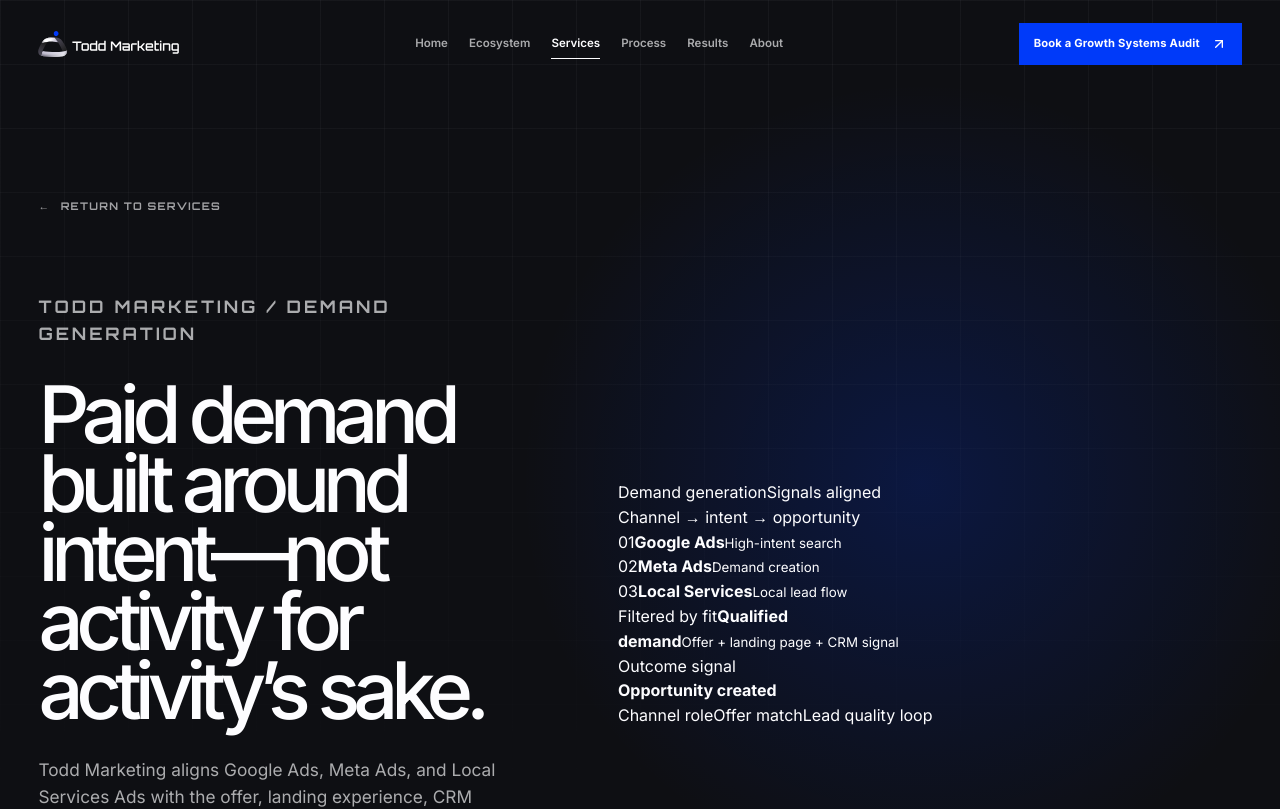
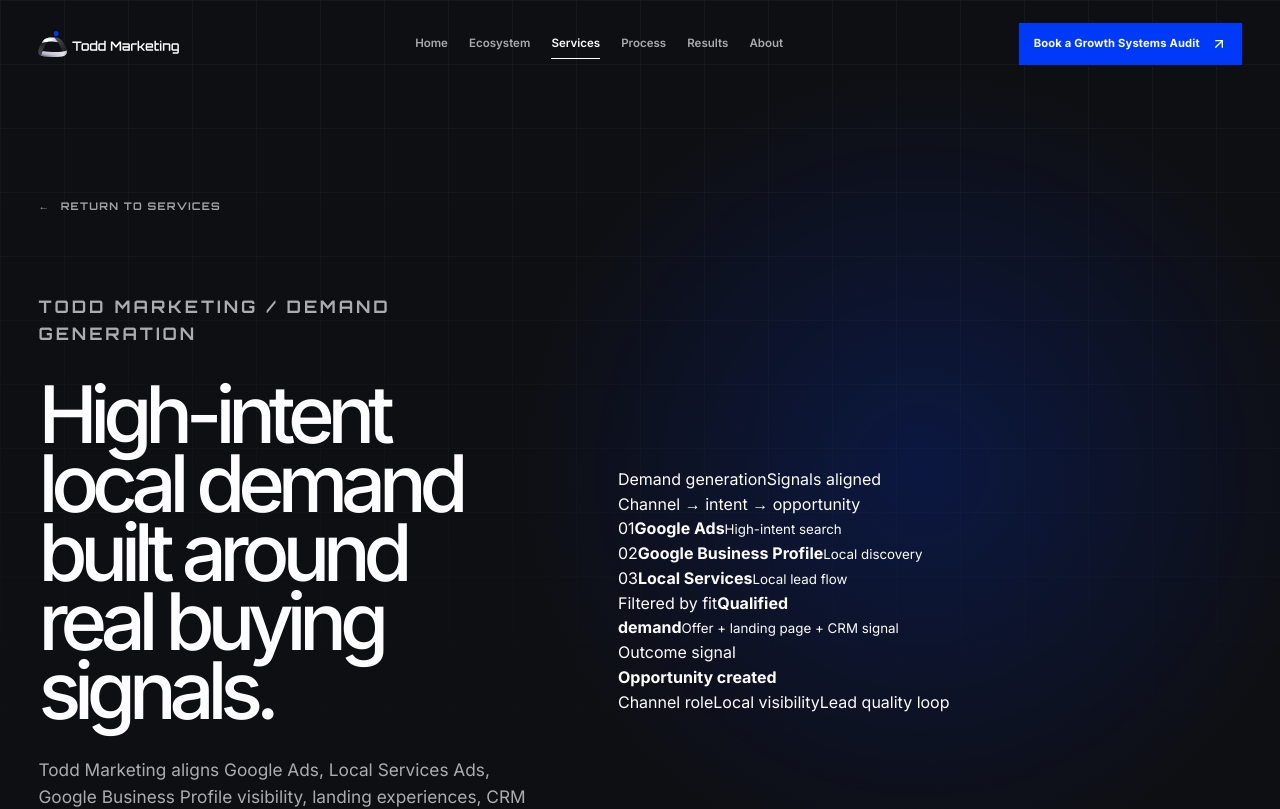
Before and after one commit to 064-breaks-stuff/Toddmarketing, a React (Vite) app: page /services/advertising in a window 1280 px wide. Shown: the top 809 px of the page. Built offline with nearby package versions, Linux system fonts and the light colour scheme.

Commit message:
eleventh push

```diff
--- a/src/components/brand/GrowthFlow.jsx
+++ b/src/components/brand/GrowthFlow.jsx
@@ -63,7 +63,7 @@
     <div
       className="opportunity-relay"
       role="img"
-      aria-label="Todd Marketing turns qualified demand from Google, Meta, and Local Services into a sales-ready opportunity through a connected growth system."
+      aria-label="Todd Marketing turns qualified demand from Google Search, Google Business Profile, and Local Services Ads into a sales-ready opportunity through a connected growth system."
     >
       <div className="opportunity-relay__grid" aria-hidden="true" />
       <div className="opportunity-relay__vignette" aria-hidden="true" />
@@ -92,12 +92,13 @@
           </h2>
 
           <p className="opportunity-relay__copy">
-            Google Search, Meta, and Local Services generate the initial signal.
+            Google Search, Google Business Profile, and Local Services create
+            the initial local signal.
           </p>
 
           <div className="opportunity-relay__tags">
-            <span>Google</span>
-            <span>Meta</span>
+            <span>Google Search</span>
+            <span>Google Business Profile</span>
             <span>Local Services</span>
           </div>
         </section>
@@ -117,7 +118,8 @@
           </h2>
 
           <p className="opportunity-relay__copy">
-            Conversion architecture, CRM intelligence, and automation work as one connected operating layer.
+            Conversion architecture, CRM intelligence, and automation work as
+            one connected operating layer.
           </p>
 
           <div className="opportunity-relay__tags">
--- a/src/components/home/ServiceShowcase.jsx
+++ b/src/components/home/ServiceShowcase.jsx
@@ -19,10 +19,10 @@
     number: '02',
     title: 'Demand Generation.',
     description:
-      'Paid demand built around intent—not activity for activity’s sake.',
+      'Local demand built around intent—not activity for activity’s sake.',
     items: [
       'Google Ads and search-intent capture',
-      'Meta acquisition and remarketing',
+      'Google Business Profile visibility support',
       'Local Services Ads and local lead flow'
     ],
     href: '/services/advertising',
@@ -71,7 +71,7 @@
         </div>
 
         <div className="service-showcase__source-node service-showcase__source-node--two">
-          Meta
+          GBP
         </div>
 
         <div className="service-showcase__source-node service-showcase__source-node--three">
--- a/src/components/home/SystemAccordion.jsx
+++ b/src/components/home/SystemAccordion.jsx
@@ -7,10 +7,10 @@
     title: 'Demand',
     label: 'Demand in',
     description:
-      'Create qualified attention through search, paid social, and local-service channels aligned to real buying intent.',
+      'Create qualified attention through Google Search, Google Business Profile, and local-service channels aligned to real buying intent.',
     detail:
       'Demand generation begins by aligning the offer, market, service area, and channel with the moment a buyer is actively looking for help.',
-    signals: ['Google Ads', 'Meta Ads', 'Local Services Ads'],
+    signals: ['Google Ads', 'Google Business Profile', 'Local Services Ads'],
     visual: 'demand'
   },
   {
--- a/src/components/services/ServiceVisual.jsx
+++ b/src/components/services/ServiceVisual.jsx
@@ -113,10 +113,10 @@
         <small>High-intent search</small>
       </div>
 
-      <div className="advertising-hero__channel advertising-hero__channel--meta">
+      <div className="advertising-hero__channel advertising-hero__channel--gbp">
         <span className="advertising-hero__channel-number">02</span>
-        <strong>Meta Ads</strong>
-        <small>Demand creation</small>
+        <strong>Google Business Profile</strong>
+        <small>Local discovery</small>
       </div>
 
       <div className="advertising-hero__channel advertising-hero__channel--lsa">
@@ -126,7 +126,7 @@
       </div>
 
       <span className="advertising-hero__line advertising-hero__line--google" />
-      <span className="advertising-hero__line advertising-hero__line--meta" />
+      <span className="advertising-hero__line advertising-hero__line--gbp" />
       <span className="advertising-hero__line advertising-hero__line--lsa" />
 
       <div className="advertising-hero__qualification">
@@ -156,7 +156,7 @@
 
       <div className="service-visual__footer">
         <span>Channel role</span>
-        <span>Offer match</span>
+        <span>Local visibility</span>
         <span>Lead quality loop</span>
       </div>
     </HeroFrame>
--- a/src/pages/AdvertisingPage.jsx
+++ b/src/pages/AdvertisingPage.jsx
@@ -4,8 +4,8 @@
   return (
     <ServicePageTemplate
       category="Todd Marketing / Demand Generation"
-      title="Paid demand built around intent—not activity for activity’s sake."
-      description="Todd Marketing aligns Google Ads, Meta Ads, and Local Services Ads with the offer, landing experience, CRM handoff, and reporting context needed to make demand useful."
+      title="High-intent local demand built around real buying signals."
+      description="Todd Marketing aligns Google Ads, Local Services Ads, Google Business Profile visibility, landing experiences, CRM handoff, and reporting context to make demand useful."
       type="advertising"
       problems={[
         {
@@ -13,8 +13,8 @@
           copy: 'Campaign activity is not the goal. The goal is qualified attention that enters a conversion path your team can actually work.'
         },
         {
-          title: 'Channel decisions are made without buyer-intent context.',
-          copy: 'Google Search, Meta, and Local Services Ads have different jobs. Using them without a clear role creates weak message match and unclear performance.'
+          title: 'Local demand channels are not assigned a clear role.',
+          copy: 'Google Search, Local Services Ads, and Google Business Profile visibility each serve a different purpose. Without a clear role, message match and lead quality become harder to manage.'
         },
         {
           title: 'Ad performance is disconnected from downstream lead quality.',
@@ -24,11 +24,11 @@
       deliverables={[
         {
           title: 'Channel and intent strategy',
-          copy: 'Google Ads, Meta Ads, and Local Services Ads planning based on service priorities, market conditions, offer maturity, and buyer intent.'
+          copy: 'Google Ads, Local Services Ads, and Google Business Profile visibility planning based on service priorities, market conditions, offer maturity, and buyer intent.'
         },
         {
-          title: 'Offer and message alignment',
-          copy: 'Ad messaging, creative direction, landing-page content, and calls to action designed to maintain a clear story from impression to action.'
+          title: 'Offer and landing-page alignment',
+          copy: 'Search messaging, local visibility, landing-page content, and calls to action designed to maintain a clear story from search to action.'
         },
         {
           title: 'Tracking architecture',
@@ -40,25 +40,25 @@
         }
       ]}
       bestFit={[
-        'You need more qualified demand but want channel decisions based on intent rather than generic media plans.',
-        'Google Ads, Meta Ads, or LSAs are producing activity without giving your team enough usable lead context.',
-        'You need paid traffic and landing pages to work as one system instead of being managed separately.',
+        'You need more qualified demand but want channel decisions based on local buying intent rather than generic media plans.',
+        'Google Ads, Local Services Ads, or local visibility are producing activity without giving your team enough usable lead context.',
+        'You need paid traffic, local search visibility, and landing pages to work as one system instead of being managed separately.',
         'You want reporting that connects campaign signals to downstream sales and operational outcomes.'
       ]}
-      mechanismTitle="A better media decision happens after the click."
-      mechanismCopy="Demand generation works when the channel, message, offer, page, tracking, and CRM handoff reinforce one another. Todd Marketing builds the path around the campaign—not just the campaign itself."
+      mechanismTitle="A better acquisition decision happens after the click."
+      mechanismCopy="Demand generation works when Google Ads, Local Services Ads, local visibility, offer, landing page, tracking, and CRM handoff reinforce one another. Todd Marketing builds the path around the opportunity—not just the campaign."
       mechanism={[
         {
           label: 'Intent defined',
-          detail: 'Choose the channel and audience role'
+          detail: 'Choose the channel and local search role'
         },
         {
           label: 'Message aligned',
-          detail: 'Match the offer to the moment'
+          detail: 'Match the offer to the search moment'
         },
         {
           label: 'Action captured',
-          detail: 'Send traffic into the right page'
+          detail: 'Send demand into the right page'
         },
         {
           label: 'Outcome reviewed',
--- a/src/pages/EcosystemPage.jsx
+++ b/src/pages/EcosystemPage.jsx
@@ -26,18 +26,18 @@
 
           <p>
             Each stage is designed to make the next one stronger—from the first
-            signal of demand to the visibility needed to improve it.
+            signal of local demand to the visibility needed to improve it.
           </p>
         </div>
 
         <div
           className="growth-system-map"
           role="img"
-            aria-label="Growth system map showing Google Ads, Meta Ads, and Local Services Ads feeding websites and landing pages, then CRM, automation, and booked opportunities."
+          aria-label="Growth system map showing Google Ads, Google Business Profile, and Local Services Ads feeding websites and landing pages, then CRM, automation, and booked opportunities."
         >
           <div className="growth-system-map__header" aria-hidden="true">
             <span>System map / Demand to opportunity</span>
-              <span>Florida + Nationwide</span>
+            <span>Wisconsin + Nationwide</span>
           </div>
 
           <div className="growth-system-map__canvas">
@@ -53,8 +53,8 @@
               <div className="growth-system-map__source">
                 <span className="growth-system-map__source-id">02</span>
                 <div>
-                    <strong>Meta Ads</strong>
-                    <small>Demand generation</small>
+                  <strong>Google Business Profile</strong>
+                  <small>Local discovery</small>
                 </div>
               </div>
 
@@ -169,11 +169,21 @@
                   <p>{stage.detail}</p>
 
                   <div className="ecosystem-stage__detail">
-                    <span>{index === 0 && 'Google Ads / Meta Ads / LSAs'}</span>
-                    <span>{index === 1 && 'Websites / Landing Pages / Offers'}</span>
+                    <span>
+                      {index === 0 &&
+                        'Google Ads / Google Business Profile / LSAs'}
+                    </span>
+                    <span>
+                      {index === 1 && 'Websites / Landing Pages / Offers'}
+                    </span>
                     <span>{index === 2 && 'CRM / Routing / Booking'}</span>
-                    <span>{index === 3 && 'Nurture / Automation / Reactivation'}</span>
-                    <span>{index === 4 && 'Attribution / Reporting / Iteration'}</span>
+                    <span>
+                      {index === 3 &&
+                        'Nurture / Automation / Reactivation'}
+                    </span>
+                    <span>
+                      {index === 4 && 'Attribution / Reporting / Iteration'}
+                    </span>
                   </div>
                 </div>
 
--- a/src/pages/HomePage.jsx
+++ b/src/pages/HomePage.jsx
@@ -26,7 +26,7 @@
             </h1>
 
             <p className="hero__lead">
-              Todd Marketing connects demand generation, conversion
+              Todd Marketing connects local demand generation, conversion
               architecture, CRM intelligence, and automation—so opportunity
               keeps moving after the click.
             </p>
@@ -160,11 +160,11 @@
       <ServiceShowcase
         index="02"
         eyebrow="Demand generation"
-        title="Create demand around intent—not noise."
-        copy="Paid acquisition works best when channel strategy, offer clarity, landing experiences, and sales feedback are designed as one connected system."
+        title="Create local demand around intent—not noise."
+        copy="Google Ads, Local Services Ads, Google Business Profile visibility, landing experiences, and sales feedback work best when they are designed as one connected system."
         capabilities={[
           'Google Ads and high-intent search capture',
-          'Meta acquisition and remarketing systems',
+          'Google Business Profile visibility support',
           'Local Services Ads and local lead flow'
         ]}
         visual="demand"
--- a/src/pages/WebsitesFunnelsPage.jsx
+++ b/src/pages/WebsitesFunnelsPage.jsx
@@ -43,7 +43,7 @@
         'Your existing website looks acceptable but does not create enough qualified actions.',
         'Paid traffic is being sent to pages that were not built for the campaign or offer.',
         'Your team cannot reliably connect a website action to the CRM, booking flow, or next owner.',
-        'You need a stronger site before investing more aggressively in Google Ads, Meta, or Local Services Ads.'
+        'You need a stronger site before investing more aggressively in Google Ads, Google Business Profile visibility, or Local Services Ads.'
       ]}
       mechanismTitle="From first click to an informed next step."
       mechanismCopy="Conversion architecture is not simply visual design. It connects a buyer’s reason for arriving, the clarity of the offer, the action they take, and the information your team receives afterward."
```
Lines whose indentation alone changed are shown as unchanged.
